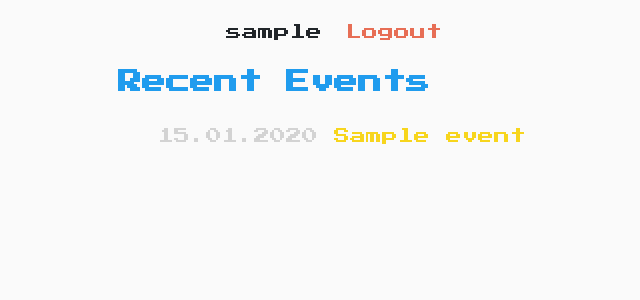
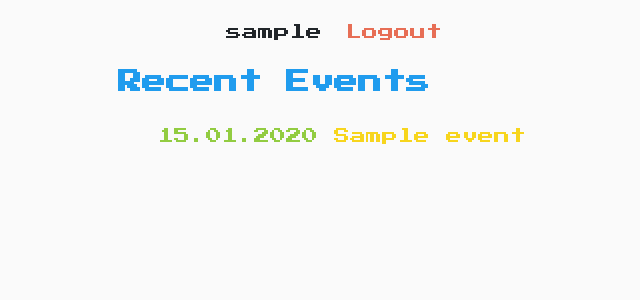
Before and after one commit to cb109/gamedoodle, a Django app: template gamedoodle/core/templates/core/event_list.html in a window 1280 px wide. Shown: the top 300 px of the page, without its empty margins (318-958 px from the left). Run offline with Django 3.2, Linux system fonts and the light colour scheme; tables that the repository leaves empty hold one stand-in row (values such as "Sample post"); the template is opened without the code that fills it: values that come from a table or form of the project are taken from there, most other values are stand-ins (such as "Sample title", 1, 10 or a date in 2020); some libraries are stand-ins or nearby versions.

Commit message:
Use different colors for date vs created_at

```diff
--- a/gamedoodle/core/templates/core/event_list.html
+++ b/gamedoodle/core/templates/core/event_list.html
@@ -6,13 +6,15 @@
 <ul style="list-style: none; margin-top: 24px;">
   {% for event in events %}
   <li style="margin-bottom: 8px;">
-    <span class="nes-text is-disabled">
-      {% if event.date %}
+    {% if event.date %}
+      <span class="nes-text is-success">
         {{ event.date|date:"d.m.Y" }}
+      </span>
       {% else %}
+      <span class="nes-text is-disabled">
         {{ event.created_at|date:"d.m.Y" }}
+      </span>
       {% endif %}
-    </span>
     <a
       href="{% url 'event-detail' event.uuid %}"
       {% if event.read_only %}
```
